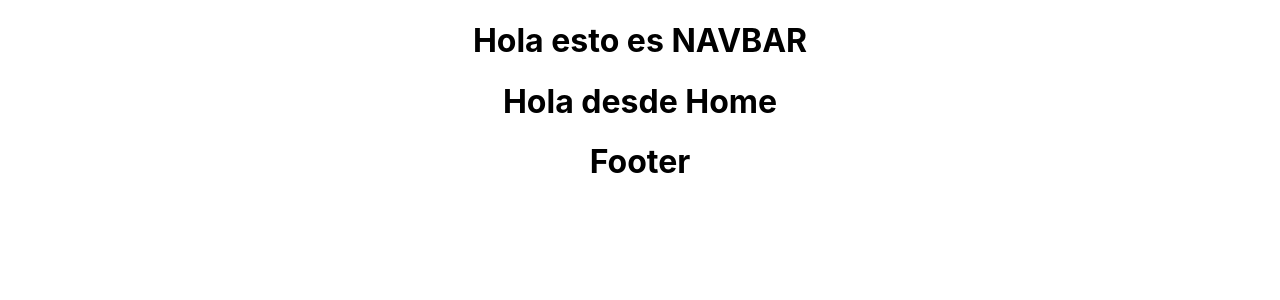
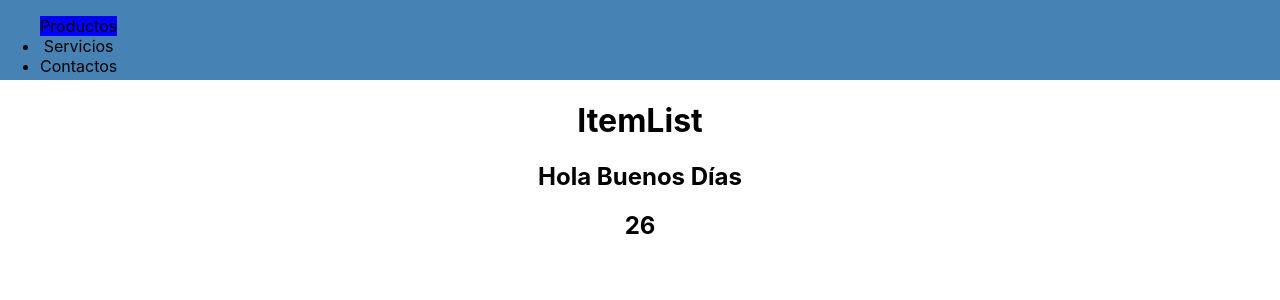
Before and after one commit to FacundoN1698/Ecommerce-Techphone, a React (Create React App) app: page / in a window 1280 px wide. Shown: the top 300 px of the page. Built offline with nearby package versions, Linux system fonts and the light colour scheme.

Commit message:
Components

```diff
--- a/src/App.js
+++ b/src/App.js
@@ -1,16 +1,17 @@
 
 import './App.css'
-
-import Navbar from "./Navbar"
-import Home from "./Home"
-import Footer from './Footer'
+import ItemList from './components/ItemList/ItemList'
+import Navbar from './components/Navbar/Navbar'
 
 
 function App() {
+
+  let saludo = "Hola Buenos Días"
+  let edad = 26
+
   return <div className='App'>
-    <Navbar />
-    <Home />
-    <Footer/>
+    <Navbar color="blue" />
+    <ItemList saludo={saludo}  edad={edad} />
   </div>
 }
 
--- a/src/Footer.jsx
+++ /dev/null
@@ -1,10 +0,0 @@
-
-const Footer = () => {
-  return (
-    <div>
-        <h1>Footer</h1>
-    </div>
-  )
-}
-
-export default Footer
--- a/src/Home.jsx
+++ /dev/null
@@ -1,4 +0,0 @@
-const Home = () => {
-    return <h1>Hola desde Home</h1>
-}
-export default Home
--- /dev/null
+++ b/src/components/ItemList/ItemList.jsx
@@ -0,0 +1,13 @@
+
+const ItemList = ({saludo, edad}) => {
+
+  return (
+    <div>
+          <h1>ItemList</h1>
+          <h2>{saludo}</h2>
+          <h2> {edad} </h2>
+    </div>
+  )
+}
+
+export default ItemList
--- /dev/null
+++ b/src/components/Navbar/Navbar.jsx
@@ -0,0 +1,12 @@
+import Styles from "./Navbar.module.css"
+
+const Navbar = ({color})=>{
+    return <div className={Styles.containerNavbar}>
+        <ul>
+            <li style={{background: color, listStyle:"none"}} >Productos</li>
+            <li>Servicios</li>
+            <li>Contactos</li>
+            </ul>
+    </div>
+}
+export default Navbar
--- /dev/null
+++ b/src/components/Navbar/Navbar.module.css
@@ -0,0 +1,7 @@
+.containerNavbar{
+    width: 100%;
+    height: 10vh;
+    display: flex;
+    justify-content: space-between;
+    background-color: steelblue;
+}
```
Also changed, not shown: src/Login.jsx (deleted, +0 -15 lines), src/components/ItemList/ItemList.css (added), src/components/Login/Login.jsx (added), src/logo.svg (deleted).
